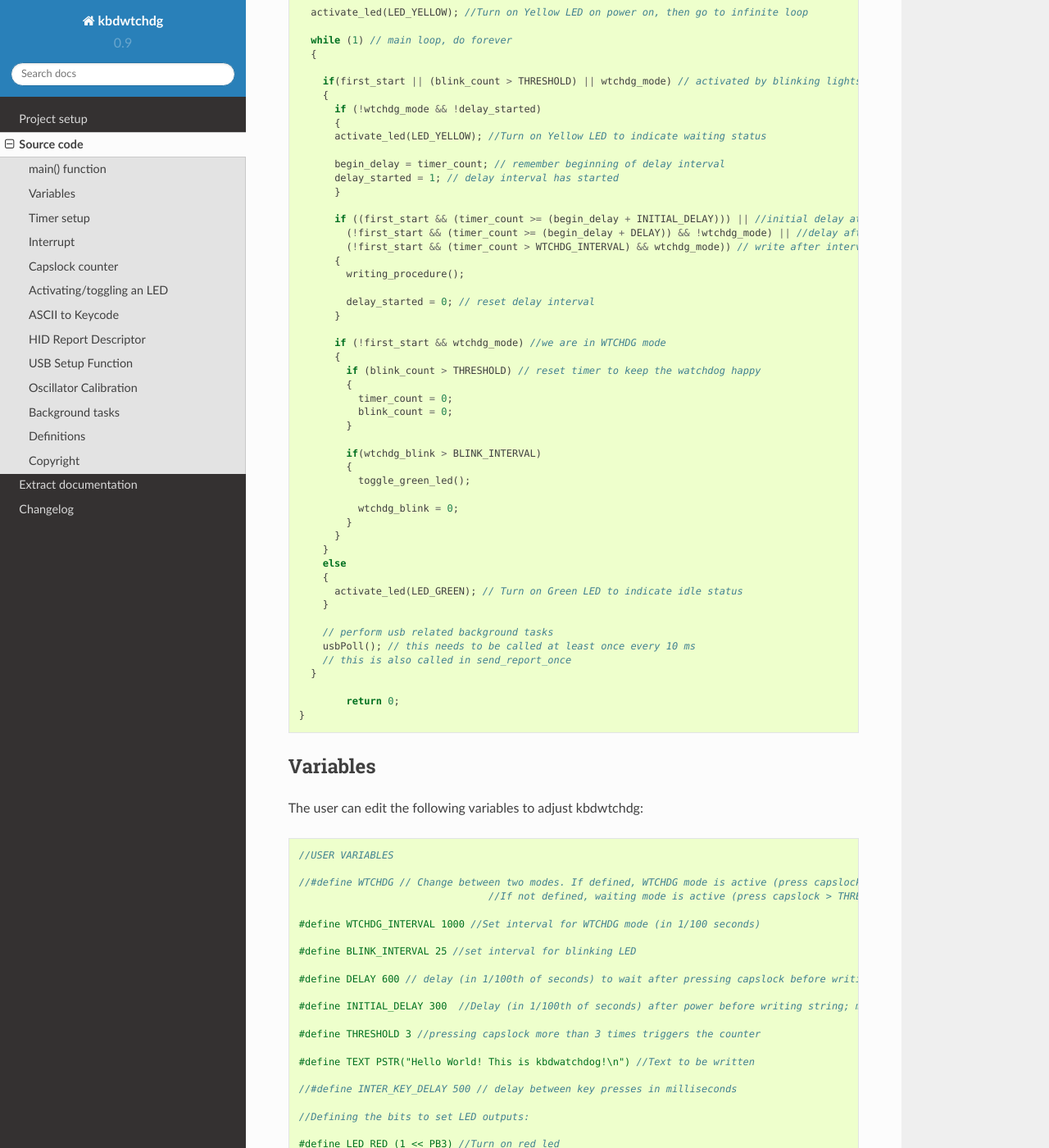
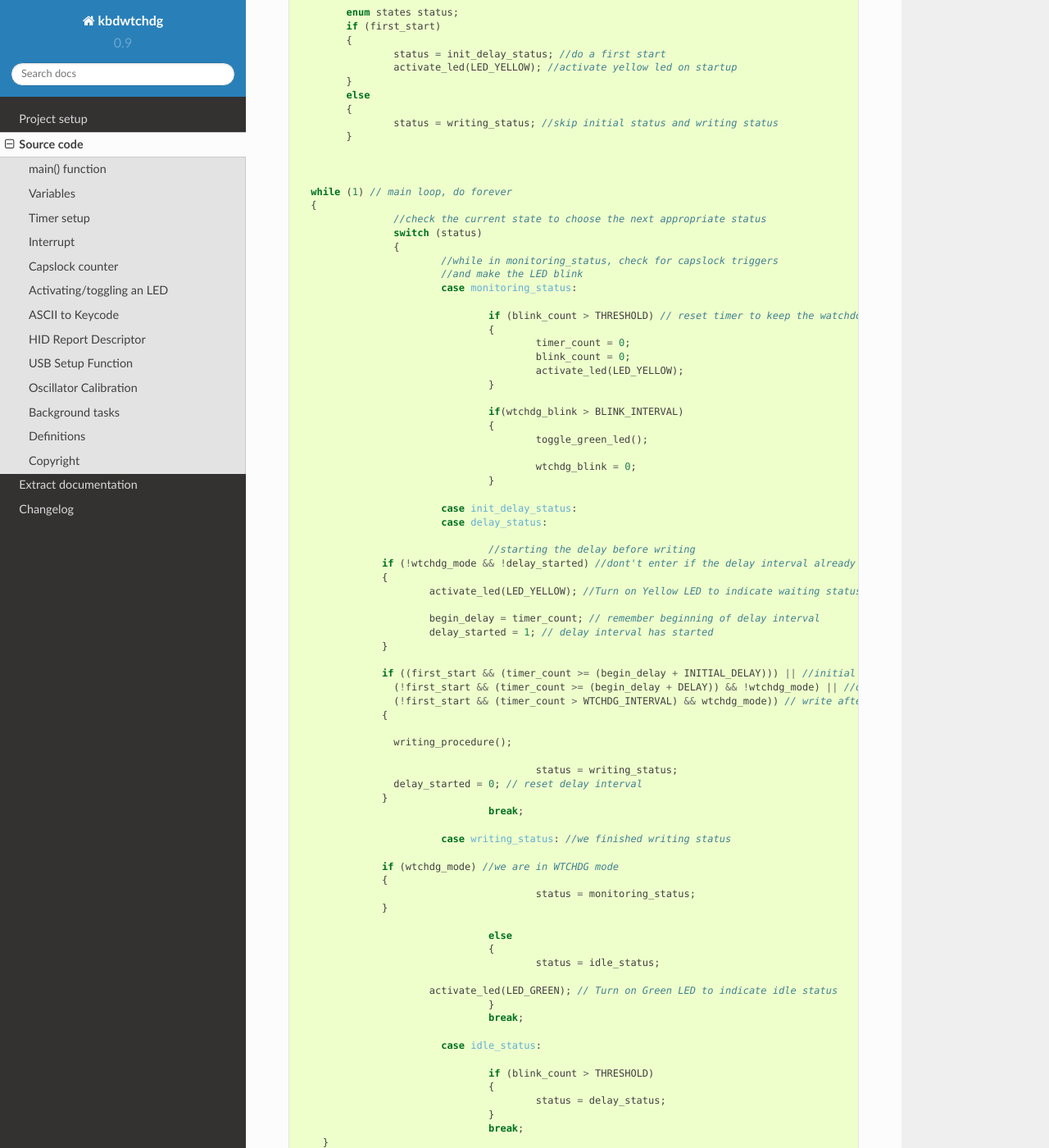
Before and after one commit to 7enderhead/kbdwtchdg, a Sphinx documentation site: the page built from doc/main.rst, in a window 1280 px wide and 1400 px high, scrolled down 862 px. Shown: the whole window at 82% size. Built offline with Sphinx 7.4.7 and the Read the Docs theme 2.0.0, drawn with Linux system fonts in a browser that asks for light colours; some of the changed text lies outside the part shown.

Commit message:
re-worked main function to implement status indicator, new state diagram

```diff
--- a/doc/main.rst
+++ b/doc/main.rst
@@ -52,49 +52,88 @@ The ``main()`` function consists of four important parts:
             // initialize various modules
             usbInit();
 
-      activate_led(LED_YELLOW); //Turn on Yellow LED on power on, then go to infinite loop
+            enum states status;
+            if (first_start)
+            {
+                    status = init_delay_status; //do a first start
+                    activate_led(LED_YELLOW); //activate yellow led on startup
+            }
+            else
+            {
+                    status = writing_status; //skip initial status and writing status
+            }
+
+
 
       while (1) // main loop, do forever
       {
+                    //check the current state to choose the next appropriate status
+                    switch (status)
+                    {
+                            //while in monitoring_status, check for capslock triggers
+                            //and make the LED blink
+                            case monitoring_status:
 
-        if(first_start || (blink_count > THRESHOLD) || wtchdg_mode) // activated by blinking lights or first start
-        {
-          if (!wtchdg_mode && !delay_started)
-          {
-          activate_led(LED_YELLOW); //Turn on Yellow LED to indicate waiting status
+                                    if (blink_count > THRESHOLD) // reset timer to keep the watchdog happy
+                                    {
+                                            timer_count = 0;
+                                            blink_count = 0;
+                                            activate_led(LED_YELLOW);
+                                    }
 
-          begin_delay = timer_count; // remember beginning of delay interval
-          delay_started = 1; // delay interval has started
-          }
+                                    if(wtchdg_blink > BLINK_INTERVAL)
+                                    {
+                                            toggle_green_led();
 
-          if ((first_start && (timer_count >= (begin_delay + INITIAL_DELAY))) || //initial delay at first start
-            (!first_start && (timer_count >= (begin_delay + DELAY)) && !wtchdg_mode) || //delay after capslock trigger
-            (!first_start && (timer_count > WTCHDG_INTERVAL) && wtchdg_mode)) // write after interval has passed in WTCHDG mode
-          {
-            writing_procedure();
+                                            wtchdg_blink = 0;
+                                    }
 
-            delay_started = 0; // reset delay interval
-          }
+                            case init_delay_status:
+                            case delay_status:
 
-          if (!first_start && wtchdg_mode) //we are in WTCHDG mode
-          {
-            if (blink_count > THRESHOLD) // reset timer to keep the watchdog happy
-            {
-              timer_count = 0;
-              blink_count = 0;
-            }
+                                    //starting the delay before writing
+                  if (!wtchdg_mode && !delay_started) //dont't enter if the delay interval already started
+                  {
+                          activate_led(LED_YELLOW); //Turn on Yellow LED to indicate waiting status
 
-            if(wtchdg_blink > BLINK_INTERVAL)
-            {
-              toggle_green_led();
+                          begin_delay = timer_count; // remember beginning of delay interval
+                          delay_started = 1; // delay interval has started
+                  }
 
-              wtchdg_blink = 0;
-            }
-          }
-        }
-        else
-        {
-          activate_led(LED_GREEN); // Turn on Green LED to indicate idle status
+                  if ((first_start && (timer_count >= (begin_delay + INITIAL_DELAY))) || //initial delay at first start
+                    (!first_start && (timer_count >= (begin_delay + DELAY)) && !wtchdg_mode) || //delay after capslock trigger
+                    (!first_start && (timer_count > WTCHDG_INTERVAL) && wtchdg_mode)) // write after interval has passed in WTCHDG mode
+                  {
+
+                    writing_procedure();
+
+                                            status = writing_status;
+                    delay_started = 0; // reset delay interval
+                  }
+                                    break;
+
+                            case writing_status: //we finished writing status
+
+                  if (wtchdg_mode) //we are in WTCHDG mode
+                  {
+                                            status = monitoring_status;
+                  }
+
+                                    else
+                                    {
+                                            status = idle_status;
+
+                          activate_led(LED_GREEN); // Turn on Green LED to indicate idle status
+                                    }
+                                    break;
+
+                            case idle_status:
+
+                                    if (blink_count > THRESHOLD)
+                                    {
+                                            status = delay_status;
+                                    }
+                                    break;
         }
 
         // perform usb related background tasks
@@ -116,16 +155,23 @@ The user can edit the following variables to adjust kbdwtchdg:
 
     //USER VARIABLES
 
-    //#define WTCHDG // Change between two modes. If defined, WTCHDG mode is active (press capslock at least 1x in the defined interval, otherwise write TEXT).
+    #define WTCHDG // Change between two modes. If uncommented, WTCHDG mode is active
+                                    //(press capslock at least "THRESHOLD" times in the defined interval,
+                                    //otherwise write TEXT).
                                     //If not defined, waiting mode is active (press capslock > THRESHOLD to write TEXT).
 
     #define WTCHDG_INTERVAL 1000 //Set interval for WTCHDG mode (in 1/100 seconds)
 
     #define BLINK_INTERVAL 25 //set interval for blinking LED
 
-    #define DELAY 600 // delay (in 1/100th of seconds) to wait after pressing capslock before writing string; max: ~ 5.8*10^9 years
+    #define DELAY 600 // delay (in 1/100th of seconds) to wait after pressing capslock
+                                                                            // before writing string; max: ~ 5.8*10^9 years
 
-    #define INITIAL_DELAY 300  //Delay (in 1/100th of seconds) after power before writing string; max: ~ 5.8*10^9 years
+    #define INITIAL_DELAY 300  //Delay (in 1/100th of seconds) after power
+                                                                            // before writing string; max: ~ 5.8*10^9 years
+
+    #define FIRST_START //uncomment if you want kbdwtchdg to write
+                                                                                    //on power up
 
     #define THRESHOLD 3 //pressing capslock more than 3 times triggers the counter
 
@@ -155,9 +201,10 @@ We use interrupts which are caused by ``timer0`` in CTC mode:
 
     volatile uint64_t timer_count;
     volatile uint64_t wtchdg_blink;
-    volatile uint8_t first_start = 1;
     volatile uint64_t begin_delay;
     volatile uint8_t delay_started = 0;
+
+    enum states { init_delay_status, writing_status, idle_status, monitoring_status, delay_status };
 
     void setup_timer()
     {
--- a/doc/setup.rst
+++ b/doc/setup.rst
@@ -43,4 +43,4 @@ there are no errors you can proceed to load the project onto your Microcontrolle
 Configuring the Project
 =======================
 
-See :ref:`label-variables`.
+See `Variables <main.html#variables>`_.
```
Also changed, not shown: other parts of doc/main.rst (+3 -3 lines), images/StateDiagram.png, 2 other files.
